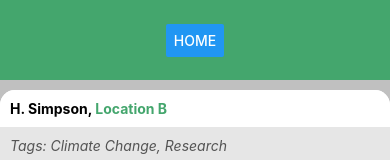
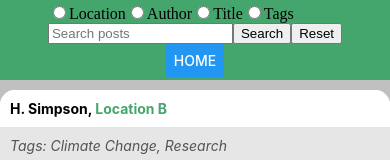
Before and after one commit to cam8999/foxtrotProject, a React Native app: screen /Home in a window 390 px wide. Shown: the top 160 px of the page. Built offline with nearby package versions, Linux system fonts and the light colour scheme; no server answers.

Commit message:
Search bar (early version)
-uses only the text provided, only checks if a string appears in the description
- Looks ugly, needs a better style

```diff
--- a/src/scenes/home.js
+++ b/src/scenes/home.js
@@ -6,6 +6,7 @@ import {AppStyle} from '../styles';
 import Colours from '../styles'
 import { TouchableHighlight } from 'react-native-gesture-handler';
 
+import SearchBar from './search';
 
 class Post extends React.Component{
 
@@ -106,22 +107,51 @@ const renderPost = ({item}) => {
   )
 }
 
+const filterPosts = (posts, query) => {
+  if (!query) {
+      return posts;
+  }
+
+  return posts.filter((post) => {
+      const postName = post.description.toLowerCase();
+      return postName.includes(query);
+  });
+};
+//TODO: Use the info given by the radio buttons
+//TODO: replace it with database querying
+
+
+
 // TODO: Move styling to styles.js
 // TODO: Add navigator for home button and top navigation bar.
 // TODO: Replace home button with TouchableHighlight and Icon
 function HomeScreen({navigation}) {
+
+  const { search } = window.location;
+  const query = new URLSearchParams(search).get('s');
+
+
+
   return (
     <View style={{ flex:1, flexDirection: 'column', justifyContent: 'center', alignItems: 'center', backgroundColor:'#C0C0C0' }}>
+
+
       <View style={{justifyContent: 'center', alignItems: 'center', height:80, width: '100%', backgroundColor:Colours.PRIMARY}}>
+
+
+
+      <SearchBar />
+
         <Button
           icon={<Ionicons name='home' color='red' size='15'/>}
           title='home'
           onPress={() => Alert.alert('Home button pressed')}
         />
+
       </View>
       <View style={{flex:1, width: '100%'}}>
         <FlatList
-          data={posts}
+          data={filterPosts(posts, query)}
           renderItem={renderPost}
           keyExtractor={(item) => item.key}
         />
--- /dev/null
+++ b/src/scenes/search.js
@@ -0,0 +1,65 @@
+
+const SearchBar = () => (
+    <form action="/" method="get" >
+       <label htmlFor="header-search">
+           <span className="visually-hidden" overflow = "hidden"></span>
+       </label>
+
+
+       <input
+           type="radio"
+           id="loc"
+           value = "Location"
+           name="qtype"
+
+       />
+       <label for="loc">Location</label>
+
+       <input
+           type="radio"
+           id="author"
+           value = "Author"
+           name="qtype"
+
+       />
+       <label for="author">Author</label>
+
+       {/*TODO: more elegant way, add extra radio buttons*/}
+       <input
+           type="radio"
+           id="title"
+           value = "Title"
+           name="qtype"
+
+       />
+
+       <label for="title">Title</label>
+
+       <input
+           type="radio"
+           id="tags"
+           value = "Tags"
+           name="qtype"
+
+       />
+
+       <label for="title">Tags</label>
+
+       <br />
+       <input
+           type="text"
+           id="header-search"
+           placeholder="Search posts"
+           name="s"
+
+       />
+
+       <button type="submit" value="Submit" >Search</button>
+       {/*TODO: make it work*/}
+       <button type="reset" type="submit" value="Reset">Reset</button>
+   </form>
+);
+
+
+
+export default SearchBar;
```
